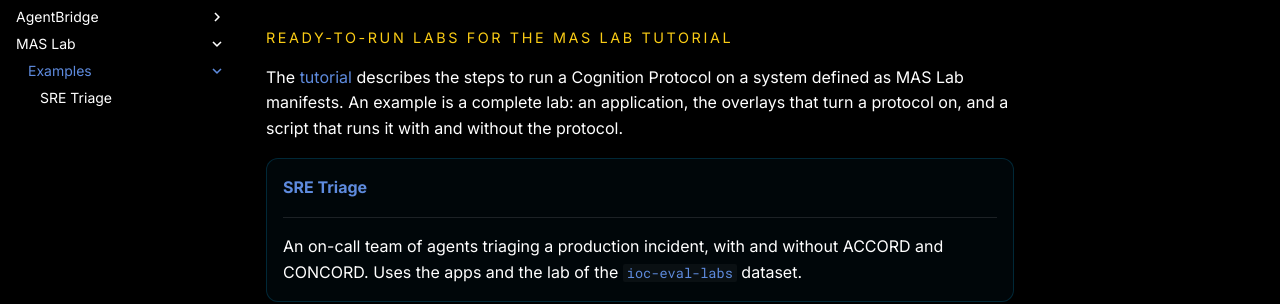
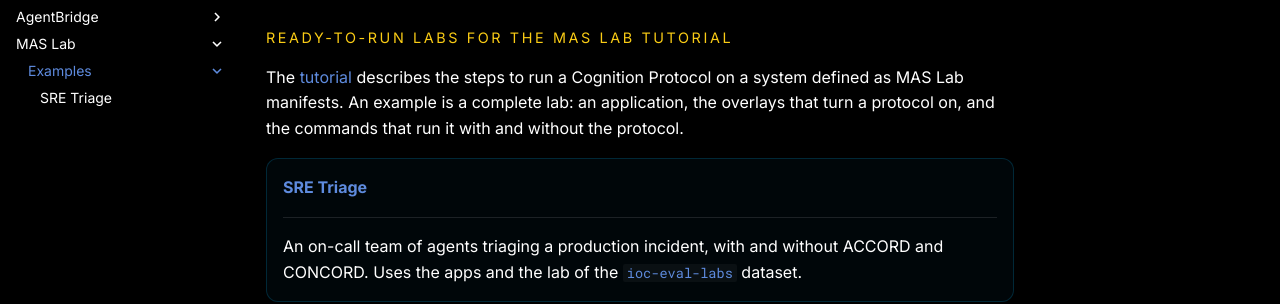
Before and after one commit to ioc-project/cognition-protocols, an MkDocs documentation site: the page built from docs/tutorials/mas-lab/examples/index.md, in a window 1280 px wide. Shown: the part 198-502 px from the top of the page. Built offline with MkDocs 1.6.1 and Material for MkDocs 9.7.7, drawn with Linux system fonts in a browser that asks for light colours; comment, search, counter and statistics services are not loaded.

Commit message:
docs: describe the MAS Lab examples without a script
Signed-off-by: Mauro Sardara <msardara@cisco.com>

```diff
--- a/docs/tutorials/mas-lab/examples/index.md
+++ b/docs/tutorials/mas-lab/examples/index.md
@@ -4,7 +4,7 @@
 
 The [tutorial](../index.md) describes the steps to run a Cognition Protocol on a system defined
 as MAS Lab manifests. An example is a complete lab: an application, the overlays that turn a
-protocol on, and a script that runs it with and without the protocol.
+protocol on, and the commands that run it with and without the protocol.
 
 <div class="grid cards" markdown>
 
```
